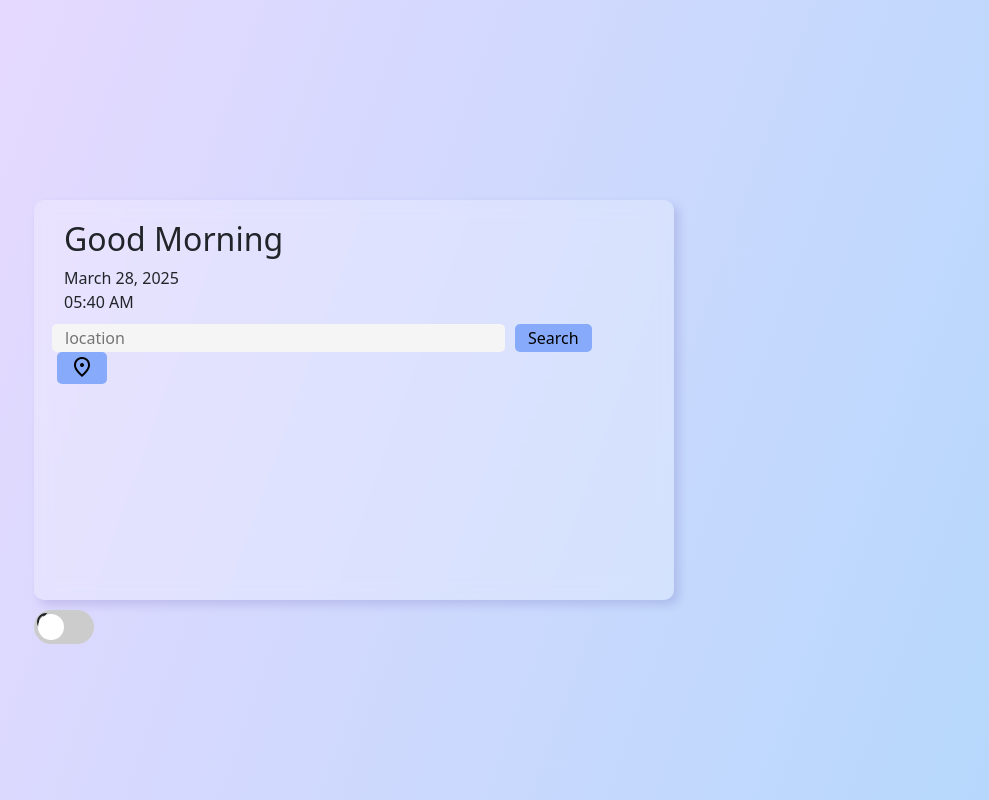
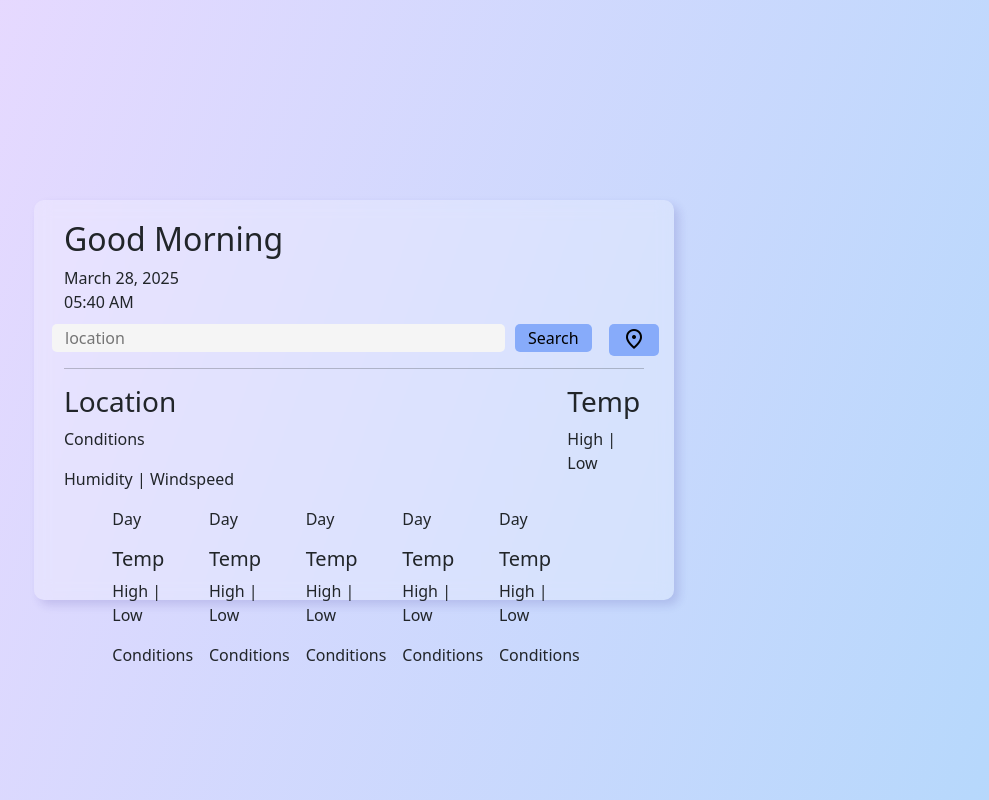
Before and after one commit to ESBorth/weather-app, a React (Create React App) app: page / in a window 1280 px wide. Shown: the whole page, without its empty margins (286-1275 px from the left). Built offline with nearby package versions, Linux system fonts and the light colour scheme; the HTML template or start-up script is replaced by a standard one.

Commit message:
added template for future info

```diff
--- a/package.json
+++ b/package.json
@@ -7,11 +7,13 @@
     "@testing-library/jest-dom": "^6.6.3",
     "@testing-library/react": "^16.2.0",
     "@testing-library/user-event": "^13.5.0",
+    "@theme-toggles/react": "^4.1.0",
     "bootstrap": "^5.3.3",
     "react": "^19.0.0",
     "react-bootstrap": "^2.10.9",
     "react-dom": "^19.0.0",
     "react-scripts": "5.0.1",
+    "theme-toggles": "^4.10.1",
     "web-vitals": "^2.1.4"
   },
   "scripts": {
--- a/public/index.html
+++ b/public/index.html
@@ -8,7 +8,7 @@
     <meta name="description" content="Web site created using create-react-app"/>
     <title>Weather App 🌤️</title>
     <link href="https://fonts.googleapis.com/css2?family=Material+Symbols+Outlined" rel="stylesheet" />
-    <link rel="stylesheet" href="https://fonts.googleapis.com/css2?family=Material+Symbols+Outlined:opsz,wght,FILL,GRAD@20..48,100..700,0..1,-50..200&icon_names=dark_mode,location_on" />
+    <link rel="stylesheet" href="https://fonts.googleapis.com/css2?family=Material+Symbols+Outlined:opsz,wght,FILL,GRAD@20..48,100..700,0..1,-50..200&icon_names=dark_mode,location_on,light_mode,clear_day,thunderstorm,rainy,flood,rainy_light,rainy_heavy,snowing,ac_unit,cloud,partly_cloudy_day,partly_cloudy_night,foggy,mist,air" />
   </head>
   <body>
     <div id="root"></div>
--- a/src/App.css
+++ b/src/App.css
@@ -31,6 +31,10 @@ input[type='text']{
 }
 .geolocate span{
     transform: translateY(2px);
+}
+.geolocate{
+    position: absolute;
+    right: 10px;
 }
 .search{
     margin-right: 55px;
@@ -70,6 +74,7 @@ input[type='text']{
 .slider:before {
     position: absolute;
     content: "";
+    background-image: "";
     height: 26px;
     width: 26px;
     left: 4px;
@@ -94,6 +99,10 @@ input:checked + .slider:before {
 .slider.round:before {
     border-radius: 50%;
 }
-input:checked + .icon:before{
+.theme-icon{
+    z-index: 1;
+}
+input:checked + .theme-icon:before{
+
     transform: translateX(26px);
 }
--- a/src/App.js
+++ b/src/App.js
@@ -1,6 +1,7 @@
 import React, { useState, useEffect } from 'react';
 import './App.css';
 import TopBar from './components/topBar.jsx';
+import Forecast from './components/forecast.jsx';
 import { getTheDate } from './functions/getDate';
 import { getTheTime, isMorning } from './functions/getTime';
 
@@ -30,22 +31,26 @@ function App() {
           <button className="button search col-sm-1">Search</button>
           <button className="button geolocate col-sm-1"><span class="material-symbols-outlined">location_on</span></button>
         </div>
+        <hr/>
         <div className="row">
-          <div className="col-sm-6">
-
+          <div className="col-sm-7">
+            <h3>Location</h3>
+            <p>Conditions</p>
+            <p><span>Humidity</span> | <span>Windspeed</span></p>
           </div>
           <div className="col-sm-3">
 
           </div>
-          <div className="col-sm-3">
-
+          <div className="col-sm-2">
+            <h3>Temp</h3>
+            <p><span>High</span> | <span>Low</span></p>
           </div>
         </div>
+        <div className="row">
+          <Forecast/>
+        </div>
       </div>
-      <label class="switch">
-        <input type="checkbox"></input>
-        <span class="slider round"><span class="material-symbols-outlined icon">dark_mode</span></span>
-      </label>
+
     </div>
   );
 }
--- a/src/components/forecast.jsx
+++ b/src/components/forecast.jsx
@@ -0,0 +1,40 @@
+import React from 'react';
+
+const Forecast = () => {
+    return (
+        <div className="row">
+            <div className="col-sm-1"></div>
+            <div className = "col-sm-2">
+                <p>Day</p>
+                <h5>Temp</h5>
+                <p><span>High</span> | <span>Low</span></p>
+                <p>Conditions</p>
+            </div>
+            <div className = "col-sm-2">
+                <p>Day</p>
+                <h5>Temp</h5>
+                <p><span>High</span> | <span>Low</span></p>
+                <p>Conditions</p>
+            </div>
+            <div className = "col-sm-2">
+                <p>Day</p>
+                <h5>Temp</h5>
+                <p><span>High</span> | <span>Low</span></p>
+                <p>Conditions</p>
+            </div>
+            <div className = "col-sm-2">
+                <p>Day</p>
+                <h5>Temp</h5>
+                <p><span>High</span> | <span>Low</span></p>
+                <p>Conditions</p>
+            </div>
+            <div className = "col-sm-2">
+                <p>Day</p>
+                <h5>Temp</h5>
+                <p><span>High</span> | <span>Low</span></p>
+                <p>Conditions</p>
+            </div>
+        </div>
+    )
+}
+export default Forecast;
```
Also changed, not shown: src/components/darkmode.jsx (+78 -0 lines), 1 other file (tests, documents, lock files or other folders).
